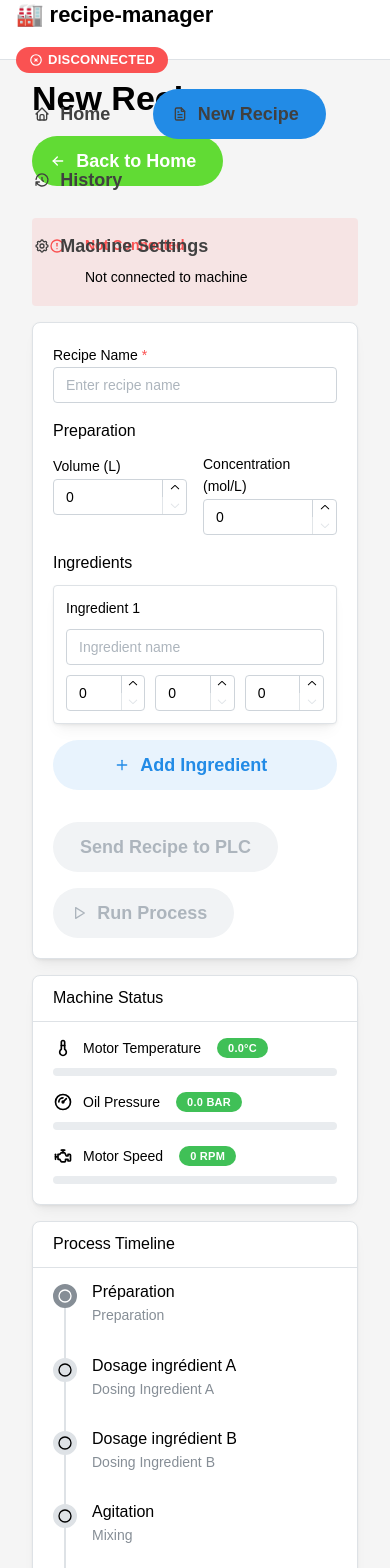
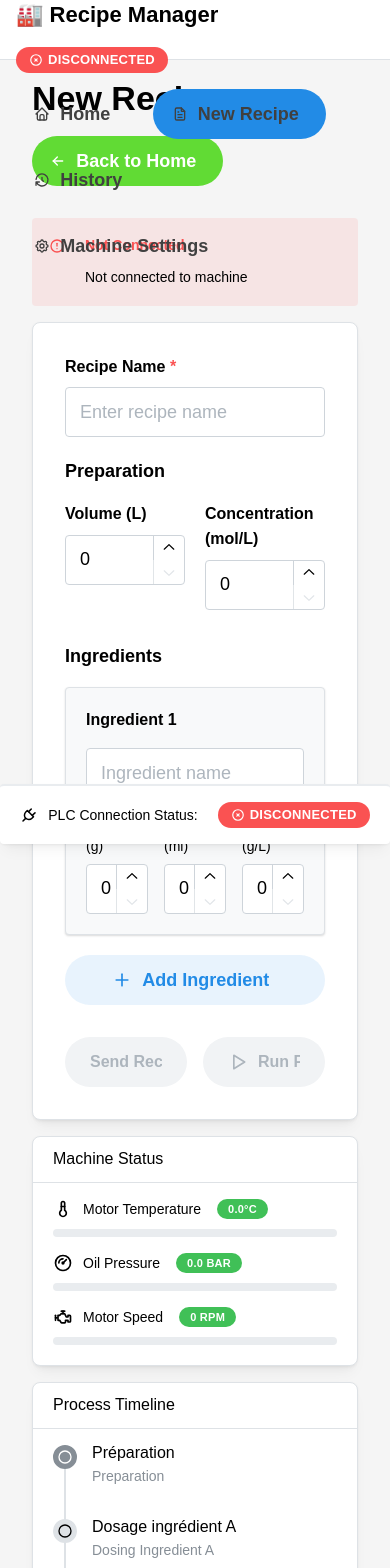
Before and after one commit to NicolasLBN/gateway-ads, a React (Create React App) app in the folder frontend/: page /new-recipe in a window 390 px wide. Shown: the top 1568 px of the page. Built offline with nearby package versions, Linux system fonts and the light colour scheme; no server answers.

Commit message:
UI improvements: title, footer, tablet-friendly forms, and better machine selector
Co-authored-by: NicolasLBN <57492139+NicolasLBN@users.noreply.github.com>

```diff
--- a/frontend/src/App.js
+++ b/frontend/src/App.js
@@ -6,17 +6,20 @@ import NewRecipePage from './pages/NewRecipePage';
 import HistoryPage from './pages/HistoryPage';
 import MachineSettingsPage from './pages/MachineSettingsPage';
 import Header from './components/Header';
+import Footer from './components/Footer';
 
 function App() {
   return (
     <Router>
       <AppShell
         header={{ height: 60 }}
+        footer={{ height: 60 }}
         padding="md"
         styles={(theme) => ({
           main: {
             backgroundColor: '#f5f5f5',
             minHeight: '100vh',
+            paddingBottom: '80px',
           },
         })}
       >
@@ -31,7 +34,9 @@ function App() {
             <Route path="/machine-settings" element={<MachineSettingsPage />} />
           </Routes>
         </AppShell.Main>
+        <Footer />
       </AppShell>
+
     </Router>
   );
 }
--- /dev/null
+++ b/frontend/src/components/Footer.js
@@ -0,0 +1,41 @@
+import React from 'react';
+import { Group, Text, Badge, Paper } from '@mantine/core';
+import { IconCircleCheck, IconCircleX, IconPlug } from '@tabler/icons-react';
+import { useStore } from '../hooks/useStore';
+
+function Footer() {
+  const { isConnected, selectedMachine } = useStore();
+
+  return (
+    <Paper
+      shadow="sm"
+      p="md"
+      style={{
+        position: 'fixed',
+        bottom: 0,
+        left: 0,
+        right: 0,
+        zIndex: 100,
+        borderTop: '2px solid #e9ecef'
+      }}
+    >
+      <Group justify="center" gap="lg">
+        <Group gap="xs">
+          <IconPlug size={18} />
+          <Text size="sm" fw={500}>PLC Connection Status:</Text>
+        </Group>
+        <Badge
+          size="lg"
+          color={isConnected ? 'green' : 'red'}
+          leftSection={
+            isConnected ? <IconCircleCheck size={14} /> : <IconCircleX size={14} />
+          }
+        >
+          {isConnected ? `Connected to ${selectedMachine?.name || 'Unknown'}` : 'Disconnected'}
+        </Badge>
+      </Group>
+    </Paper>
+  );
+}
+
+export default Footer;
--- a/frontend/src/components/Header.js
+++ b/frontend/src/components/Header.js
@@ -13,7 +13,7 @@ function Header() {
     <Group justify="space-between" h="100%" px="md">
       <Group>
         <Title order={3}>
-          🏭 recipe-manager
+          🏭 Recipe Manager
         </Title>
         <Badge
           size="lg"
--- a/frontend/src/components/MachineSelector.js
+++ b/frontend/src/components/MachineSelector.js
@@ -1,6 +1,6 @@
 import React, { useEffect, useState } from 'react';
-import { Select, Card, Text, Badge, Group, Button } from '@mantine/core';
-import { IconCircleCheck, IconCircleX } from '@tabler/icons-react';
+import { Card, Text, Badge, Group, Button, SimpleGrid, Stack, Radio } from '@mantine/core';
+import { IconCircleCheck, IconCircleX, IconServer, IconMapPin, IconNetwork } from '@tabler/icons-react';
 import { api } from '../services/api';
 import { useStore } from '../hooks/useStore';
 
@@ -66,14 +66,14 @@ function MachineSelector() {
 
   return (
     <Card shadow="md" padding="xl" radius="md" withBorder>
-      <Card.Section withBorder inheritPadding py="md">
+      <Card.Section withBorder inheritPadding py="lg">
         <Group justify="space-between">
-          <Text fw={600} size="lg">Machine Selection</Text>
+          <Text fw={600} size="xl">Machine Selection</Text>
           <Badge
-            size="lg"
+            size="xl"
             color={isConnected ? 'green' : 'red'}
             leftSection={
-              isConnected ? <IconCircleCheck size={14} /> : <IconCircleX size={14} />
+              isConnected ? <IconCircleCheck size={16} /> : <IconCircleX size={16} />
             }
           >
             {isConnected ? 'Connected' : 'Disconnected'}
@@ -81,74 +81,122 @@ function MachineSelector() {
         </Group>
       </Card.Section>
 
-      <Select
-        label="Select Machine"
-        placeholder="Choose a machine"
-        data={machines.map((m) => ({ value: m.id, label: m.name }))}
-        value={selectedMachine?.id}
-        onChange={(value) => {
-          const machine = machines.find((m) => m.id === value);
-          setSelectedMachine(machine);
+      <Stack gap="xl" mt="xl">
+        <div>
+          <Text size="lg" fw={600} mb="md">
+            Select a Machine:
+          </Text>
+          <SimpleGrid cols={{ base: 1, sm: 2, lg: 3 }} spacing="lg">
+            {machines.map((machine) => (
+              <Card
+                key={machine.id}
+                shadow="sm"
+                padding="lg"
+                radius="md"
+                withBorder
+                style={{
+                  cursor: 'pointer',
+                  border: selectedMachine?.id === machine.id ? '3px solid #228be6' : '2px solid #e9ecef',
+                  backgroundColor: selectedMachine?.id === machine.id ? '#e7f5ff' : '#ffffff',
+                  transition: 'all 0.2s ease',
                 }}
-        disabled={loading}
-        mt="lg"
-        size="lg"
-        radius="md"
-        styles={{
-          input: {
-            padding: '12px 16px',
-            fontSize: '16px',
-          },
-          dropdown: {
-            padding: '8px',
-          },
-          option: {
-            padding: '12px 16px',
-            fontSize: '16px',
-            borderRadius: '8px',
-            marginBottom: '4px',
-          },
-        }}
-      />
+                onClick={() => setSelectedMachine(machine)}
+              >
+                <Stack gap="md">
+                  <Group justify="space-between">
+                    <Group gap="xs">
+                      <IconServer size={24} color={selectedMachine?.id === machine.id ? '#228be6' : '#495057'} />
+                      <Text fw={700} size="lg">
+                        {machine.name}
+                      </Text>
+                    </Group>
+                    {selectedMachine?.id === machine.id && (
+                      <IconCircleCheck size={24} color="#228be6" />
+                    )}
+                  </Group>
+
+                  <Stack gap="xs">
+                    <Group gap="xs">
+                      <IconMapPin size={18} />
+                      <Text size="sm" c="dimmed">
+                        {machine.location}
+                      </Text>
+                    </Group>
+                    <Group gap="xs">
+                      <IconNetwork size={18} />
+                      <Text size="sm" c="dimmed">
+                        {machine.amsNetId}:{machine.amsPort}
+                      </Text>
+                    </Group>
+                  </Stack>
+                </Stack>
+              </Card>
+            ))}
+          </SimpleGrid>
+        </div>
 
         {selectedMachine && (
-        <Card withBorder mt="lg" padding="md" radius="md" bg="#f8f9fa">
-          <Text size="sm" fw={500} mb="xs">Machine Details:</Text>
-          <Text size="sm" c="dimmed" mb="xs">
-            📍 Location: {selectedMachine.location}
-          </Text>
-          <Text size="sm" c="dimmed" mb="xs">
-            🔌 AMS Net ID: {selectedMachine.amsNetId}
-          </Text>
-          <Text size="sm" c="dimmed">
-            🔧 AMS Port: {selectedMachine.amsPort}
-          </Text>
+          <Card withBorder padding="lg" radius="md" bg="#f8f9fa">
+            <Text size="md" fw={600} mb="md">Selected Machine Details:</Text>
+            <Stack gap="sm">
+              <Group gap="xs">
+                <IconServer size={20} />
+                <Text size="md" fw={500}>Name:</Text>
+                <Text size="md">{selectedMachine.name}</Text>
+              </Group>
+              <Group gap="xs">
+                <IconMapPin size={20} />
+                <Text size="md" fw={500}>Location:</Text>
+                <Text size="md">{selectedMachine.location}</Text>
+              </Group>
+              <Group gap="xs">
+                <IconNetwork size={20} />
+                <Text size="md" fw={500}>AMS Net ID:</Text>
+                <Text size="md">{selectedMachine.amsNetId}</Text>
+              </Group>
+              <Group gap="xs">
+                <IconNetwork size={20} />
+                <Text size="md" fw={500}>AMS Port:</Text>
+                <Text size="md">{selectedMachine.amsPort}</Text>
+              </Group>
+            </Stack>
           </Card>
         )}
 
-      <Group mt="xl">
+        <Group grow>
           {!isConnected ? (
             <Button
-            fullWidth
               onClick={handleConnect}
               loading={connecting}
               disabled={!selectedMachine}
-            size="lg"
+              size="xl"
+              styles={{
+                root: {
+                  fontSize: '18px',
+                  padding: '16px 24px',
+                },
+              }}
             >
               Connect to Machine
             </Button>
           ) : (
             <Button
-            fullWidth
               color="red"
               onClick={handleDisconnect}
               loading={connecting}
-            size="lg"
+              size="xl"
+              styles={{
+                root: {
+                  fontSize: '18px',
+                  padding: '16px 24px',
+                },
+              }}
             >
               Disconnect from Machine
             </Button>
           )}
         </Group>
+      </Stack>
     </Card>
   );
 }
--- a/frontend/src/pages/HistoryPage.js
+++ b/frontend/src/pages/HistoryPage.js
@@ -16,70 +16,70 @@ import {
 import { IconArrowLeft, IconDownload, IconAlertCircle } from '@tabler/icons-react';
 import { api } from '../services/api';
 
-// Fake history data
+// Fake history data - Using product and flavor ingredients
 const fakeHistory = [
   {
     id: '1',
-    recipeName: 'Chocolate Chip Cookies',
+    recipeName: 'Vanilla Cream Mix',
     machineName: 'Mixing Unit A',
     date: new Date('2025-12-07T10:30:00'),
     products: [
-      { name: 'Flour' },
+      { name: 'Milk Powder' },
       { name: 'Sugar' },
-      { name: 'Butter' },
-      { name: 'Chocolate Chips' },
-      { name: 'Eggs' },
+      { name: 'Natural Vanilla Extract' },
+      { name: 'Cream Base' },
+      { name: 'Stabilizer' },
     ],
   },
   {
     id: '2',
-    recipeName: 'Vanilla Cupcakes',
+    recipeName: 'Chocolate Flavor Blend',
     machineName: 'Mixing Unit B',
     date: new Date('2025-12-06T14:20:00'),
     products: [
-      { name: 'Flour' },
-      { name: 'Sugar' },
-      { name: 'Vanilla Extract' },
-      { name: 'Milk' },
-      { name: 'Eggs' },
+      { name: 'Cocoa Powder' },
+      { name: 'Sweetener' },
+      { name: 'Chocolate Flavor' },
+      { name: 'Emulsifier' },
+      { name: 'Milk Base' },
     ],
   },
   {
     id: '3',
-    recipeName: 'Sourdough Bread',
+    recipeName: 'Strawberry Essence',
     machineName: 'Mixing Unit A',
     date: new Date('2025-12-05T08:15:00'),
     products: [
-      { name: 'Flour' },
-      { name: 'Water' },
-      { name: 'Sourdough Starter' },
-      { name: 'Salt' },
+      { name: 'Strawberry Concentrate' },
+      { name: 'Natural Color' },
+      { name: 'Flavor Enhancer' },
+      { name: 'Sugar Syrup' },
     ],
   },
   {
     id: '4',
-    recipeName: 'Lemon Tart',
+    recipeName: 'Lemon Citrus Mix',
     machineName: 'Mixing Unit C',
     date: new Date('2025-12-04T16:45:00'),
     products: [
-      { name: 'Flour' },
-      { name: 'Butter' },
-      { name: 'Lemon Juice' },
-      { name: 'Sugar' },
-      { name: 'Eggs' },
+      { name: 'Lemon Oil' },
+      { name: 'Citric Acid' },
+      { name: 'Natural Lemon Flavor' },
+      { name: 'Sweetener' },
+      { name: 'Stabilizer' },
     ],
   },
   {
     id: '5',
-    recipeName: 'Red Velvet Cake',
+    recipeName: 'Caramel Flavor Base',
     machineName: 'Mixing Unit B',
     date: new Date('2025-12-03T11:00:00'),
     products: [
-      { name: 'Flour' },
-      { name: 'Cocoa Powder' },
-      { name: 'Buttermilk' },
-      { name: 'Red Food Coloring' },
-      { name: 'Cream Cheese' },
+      { name: 'Caramel Color' },
+      { name: 'Butter Flavor' },
+      { name: 'Brown Sugar' },
+      { name: 'Vanilla Extract' },
+      { name: 'Cream Powder' },
     ],
   },
 ];
@@ -188,7 +188,7 @@ function HistoryPage() {
 
                 <div>
                   <Text size="sm" fw={500} mb="xs">
-                    Ingredients:
+                    Products & Flavors:
                   </Text>
                   <Group gap="xs">
                     {report.products?.slice(0, 3).map((p, i) => (
--- a/frontend/src/pages/NewRecipePage.js
+++ b/frontend/src/pages/NewRecipePage.js
@@ -204,21 +204,33 @@ function NewRecipePage() {
 
       <Grid>
         <Grid.Col span={{ base: 12, lg: 6 }}>
-          <Card shadow="sm" padding="lg" radius="md" withBorder>
+          <Card shadow="sm" padding="xl" radius="md" withBorder>
             <form onSubmit={handleSubmit(onSubmit)}>
               <TextInput
                 label="Recipe Name"
                 placeholder="Enter recipe name"
                 required
                 {...register('recipeName')}
-                mb="md"
+                mb="lg"
+                size="lg"
+                styles={{
+                  input: {
+                    fontSize: '18px',
+                    padding: '14px',
+                  },
+                  label: {
+                    fontSize: '16px',
+                    fontWeight: 600,
+                    marginBottom: '8px',
+                  },
+                }}
               />
 
-              <Text fw={500} mb="xs">
+              <Text fw={600} mb="md" size="lg">
                 Preparation
               </Text>
 
-              <Grid gutter="md" mb="md">
+              <Grid gutter="lg" mb="xl">
                 <Grid.Col span={6}>
                   <NumberInput
                     label="Volume (L)"
@@ -228,6 +240,18 @@ function NewRecipePage() {
                     min={0}
                     step={0.1}
                     decimalScale={2}
+                    size="lg"
+                    styles={{
+                      input: {
+                        fontSize: '18px',
+                        padding: '14px',
+                      },
+                      label: {
+                        fontSize: '16px',
+                        fontWeight: 600,
+                        marginBottom: '8px',
+                      },
+                    }}
                   />
                 </Grid.Col>
                 <Grid.Col span={6}>
@@ -239,29 +263,41 @@ function NewRecipePage() {
                     min={0}
                     step={0.01}
                     decimalScale={3}
+                    size="lg"
+                    styles={{
+                      input: {
+                        fontSize: '18px',
+                        padding: '14px',
+                      },
+                      label: {
+                        fontSize: '16px',
+                        fontWeight: 600,
+                        marginBottom: '8px',
+                      },
+                    }}
                   />
                 </Grid.Col>
               </Grid>
 
-              <Text fw={500} mb="xs">
+              <Text fw={600} mb="md" size="lg">
                 Ingredients
               </Text>
 
-              <Stack gap="md">
+              <Stack gap="lg">
                 {ingredients.map((ingredient, index) => (
-                  <Card key={index} withBorder padding="sm">
-                    <Group justify="space-between" mb="xs">
-                      <Text size="sm" fw={500}>
+                  <Card key={index} withBorder padding="lg" shadow="xs" style={{ backgroundColor: '#f8f9fa' }}>
+                    <Group justify="space-between" mb="md">
+                      <Text size="md" fw={600}>
                         Ingredient {index + 1}
                       </Text>
                       {ingredients.length > 1 && (
                         <Button
-                          size="xs"
+                          size="md"
                           color="red"
-                          variant="subtle"
+                          variant="light"
                           onClick={() => removeIngredient(index)}
                         >
-                          <IconTrash size={14} />
+                          <IconTrash size={18} />
                         </Button>
                       )}
                     </Group>
@@ -270,36 +306,78 @@ function NewRecipePage() {
                       placeholder="Ingredient name"
                       value={ingredient.name}
                       onChange={(e) => updateIngredient(index, 'name', e.target.value)}
-                      mb="xs"
-                      size="sm"
+                      mb="md"
+                      size="lg"
+                      styles={{
+                        input: {
+                          fontSize: '18px',
+                          padding: '14px',
+                        },
+                      }}
                     />
 
-                    <Grid gutter="xs">
+                    <Grid gutter="md">
                       <Grid.Col span={4}>
                         <NumberInput
+                          label="Quantity (g)"
                           placeholder="Quantity (g)"
                           value={ingredient.quantity}
                           onChange={(val) => updateIngredient(index, 'quantity', val)}
                           min={0}
-                          size="sm"
+                          size="lg"
+                          styles={{
+                            input: {
+                              fontSize: '18px',
+                              padding: '14px',
+                            },
+                            label: {
+                              fontSize: '14px',
+                              fontWeight: 500,
+                              marginBottom: '6px',
+                            },
+                          }}
                         />
                       </Grid.Col>
                       <Grid.Col span={4}>
                         <NumberInput
+                          label="Volume (ml)"
                           placeholder="Volume (ml)"
                           value={ingredient.volume}
                           onChange={(val) => updateIngredient(index, 'volume', val)}
                           min={0}
-                          size="sm"
+                          size="lg"
+                          styles={{
+                            input: {
+                              fontSize: '18px',
+                              padding: '14px',
+                            },
+                            label: {
+                              fontSize: '14px',
+                              fontWeight: 500,
+                              marginBottom: '6px',
+                            },
+                          }}
                         />
                       </Grid.Col>
                       <Grid.Col span={4}>
                         <NumberInput
+                          label="M.Mass (g/L)"
                           placeholder="M.Mass (g/L)"
                           value={ingredient.molarMass}
                           onChange={(val) => updateIngredient(index, 'molarMass', val)}
                           min={0}
-                          size="sm"
+                          size="lg"
+                          styles={{
+                            input: {
+                              fontSize: '18px',
+                              padding: '14px',
+                            },
+                            label: {
+                              fontSize: '14px',
+                              fontWeight: 500,
+                              marginBottom: '6px',
+                            },
+                          }}
                         />
                       </Grid.Col>
                     </Grid>
@@ -308,10 +386,11 @@ function NewRecipePage() {
               </Stack>
 
               <Button
-                leftSection={<IconPlus size={16} />}
+                leftSection={<IconPlus size={20} />}
                 variant="light"
                 fullWidth
-                mt="md"
+                mt="lg"
+                size="lg"
                 onClick={addIngredient}
               >
                 Add Ingredient
@@ -319,23 +398,52 @@ function NewRecipePage() {
 
               <Space h="xl" />
 
-              <Group>
-                <Button type="submit" loading={isSubmitting} disabled={!isConnected}>
+              <Group grow>
+                <Button
+                  type="submit"
+                  loading={isSubmitting}
+                  disabled={!isConnected}
+                  size="lg"
+                  styles={{
+                    root: {
+                      fontSize: '16px',
+                      padding: '14px 24px',
+                    },
+                  }}
+                >
                   Send Recipe to PLC
                 </Button>
                 <Button
-                  leftSection={<IconPlayerPlay size={16} />}
+                  leftSection={<IconPlayerPlay size={20} />}
                   color="green"
                   onClick={handleRunProcess}
                   loading={isRunning}
                   disabled={!isConnected}
+                  size="lg"
+                  styles={{
+                    root: {
+                      fontSize: '16px',
+                      padding: '14px 24px',
+                    },
+                  }}
                 >
                   Run Process
                 </Button>
               </Group>
 
               {processData?.processDone && (
-                <Button fullWidth mt="md" onClick={handleGenerateReport}>
+                <Button
+                  fullWidth
+                  mt="lg"
+                  onClick={handleGenerateReport}
+                  size="lg"
+                  styles={{
+                    root: {
+                      fontSize: '16px',
+                      padding: '14px 24px',
+                    },
+                  }}
+                >
                   Generate PDF Report
                 </Button>
               )}
```
Lines whose indentation alone changed are shown as unchanged.
